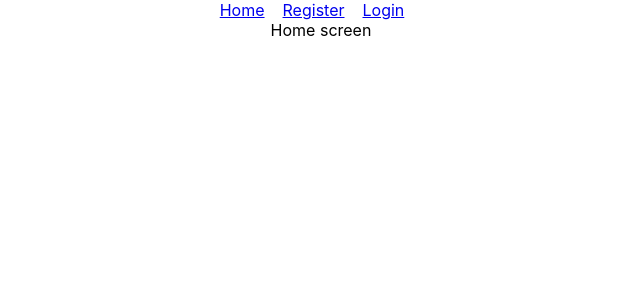
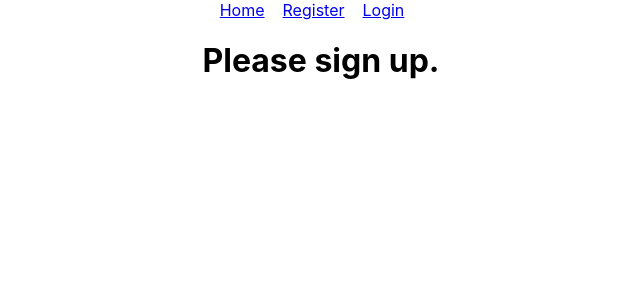
Before and after one commit to midlynj/newUser, a React (Create React App) app: page / in a window 1280 px wide. Shown: the top 300 px of the page, without its empty margins (319-959 px from the left). Built offline with nearby package versions, Linux system fonts and the light colour scheme.

Commit message:
home component return a greeting depending on if user is logged in

```diff
--- a/src/component/Home.js
+++ b/src/component/Home.js
@@ -1,11 +1,22 @@
+import UserGreeting from "./UserGreeting";
+import GuestGreeting from "./GuestGreeting";
+
 const Home = () => {
+localStorage.getItem("authenticated")
+    let checkForLogin = localStorage.getItem("authenticated")
 
-    return (
-
-        <div className="home">
-            Home screen
-        </div>
-    )
+    if (checkForLogin) {
+        return <UserGreeting/>
+    }  return <GuestGreeting/>
+    // return (
+    //
+    //     <div className="home">
+    //         Home screen
+    //
+    //         <p>{"Hello " +m}</p>
+    //     </div>
+    // )
 
 }
+
 export default Home
```
